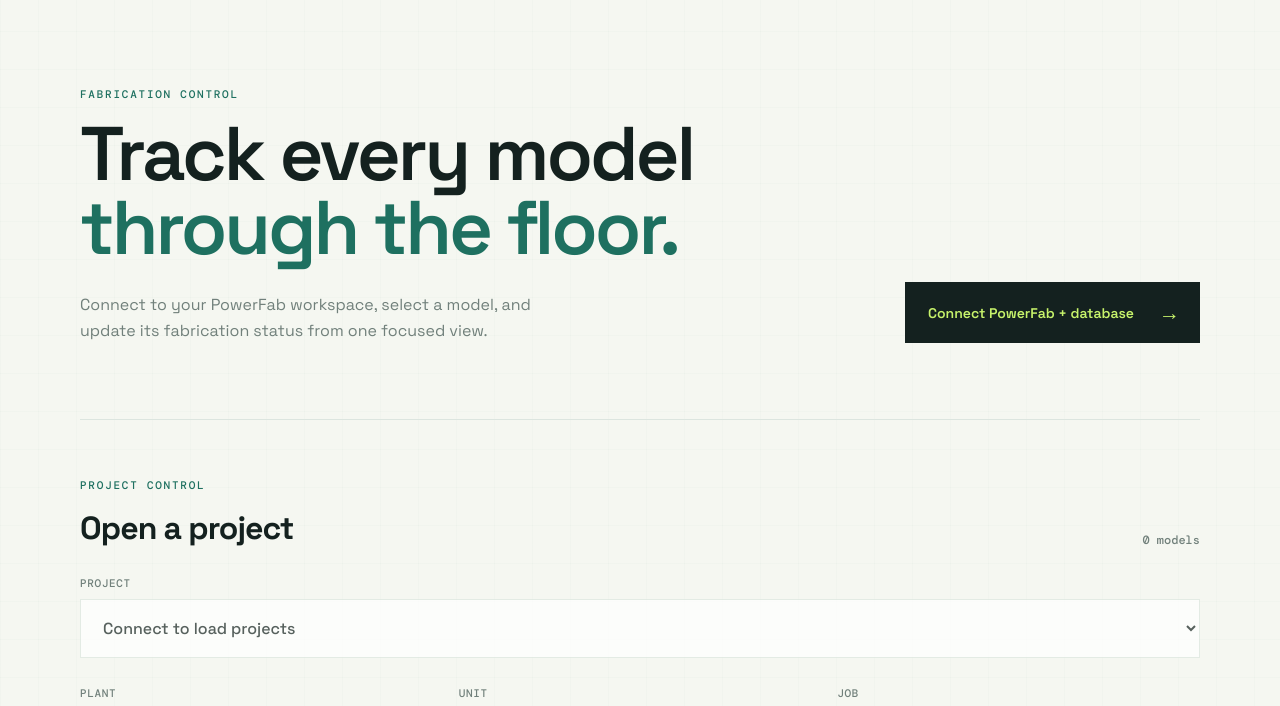
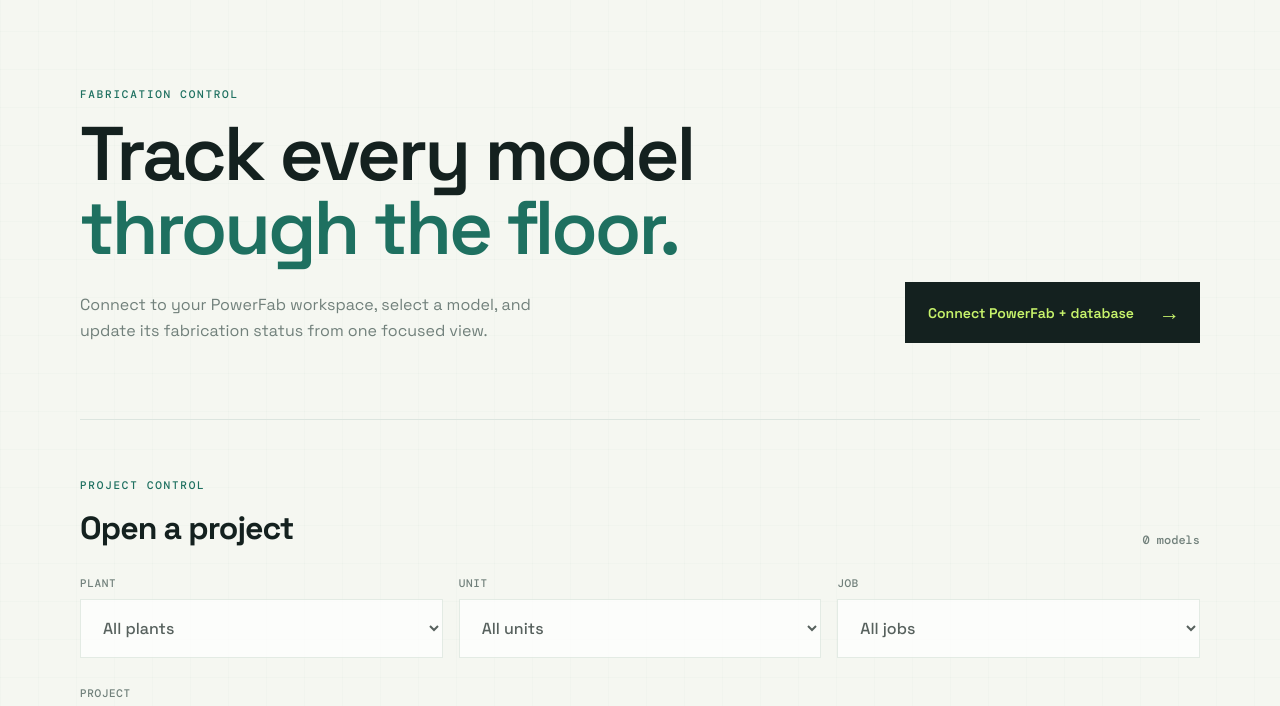
Before and after one commit to venkateshvupputuri-droid/powerfab-api, a website: page public/index.html in a window 1280 px wide. Shown: the part 83-789 px from the top of the page. Drawn offline with nearby package versions, Linux system fonts and the light colour scheme.

Commit message:
Reorder project hierarchy filters

```diff
--- a/public/index.html
+++ b/public/index.html
@@ -28,8 +28,8 @@
         <div><p class="eyebrow">PROJECT CONTROL</p><h2>Open a project</h2></div>
         <span id="model-count" class="count">0 models</span>
       </div>
-      <label class="select-wrap" for="project-select"><span>Project</span><select id="project-select" disabled><option>Connect to load projects</option></select></label>
       <div class="filters"><label class="select-wrap" for="plant-select"><span>Plant</span><select id="plant-select" disabled><option>All plants</option></select></label><label class="select-wrap" for="unit-select"><span>Unit</span><select id="unit-select" disabled><option>All units</option></select></label><label class="select-wrap" for="job-select"><span>Job</span><select id="job-select" disabled><option>All jobs</option></select></label></div>
+      <label class="select-wrap project-filter" for="project-select"><span>Project</span><select id="project-select" disabled><option>Connect to load projects</option></select></label>
       <p id="message" class="message">Connect to PowerFab and its database to load projects.</p>
 
       <div id="assembly-list" class="assembly-list" hidden><div class="list-head"><span>Assemblies under job</span><span id="assembly-count"></span></div><div id="assembly-items"></div></div>
```
